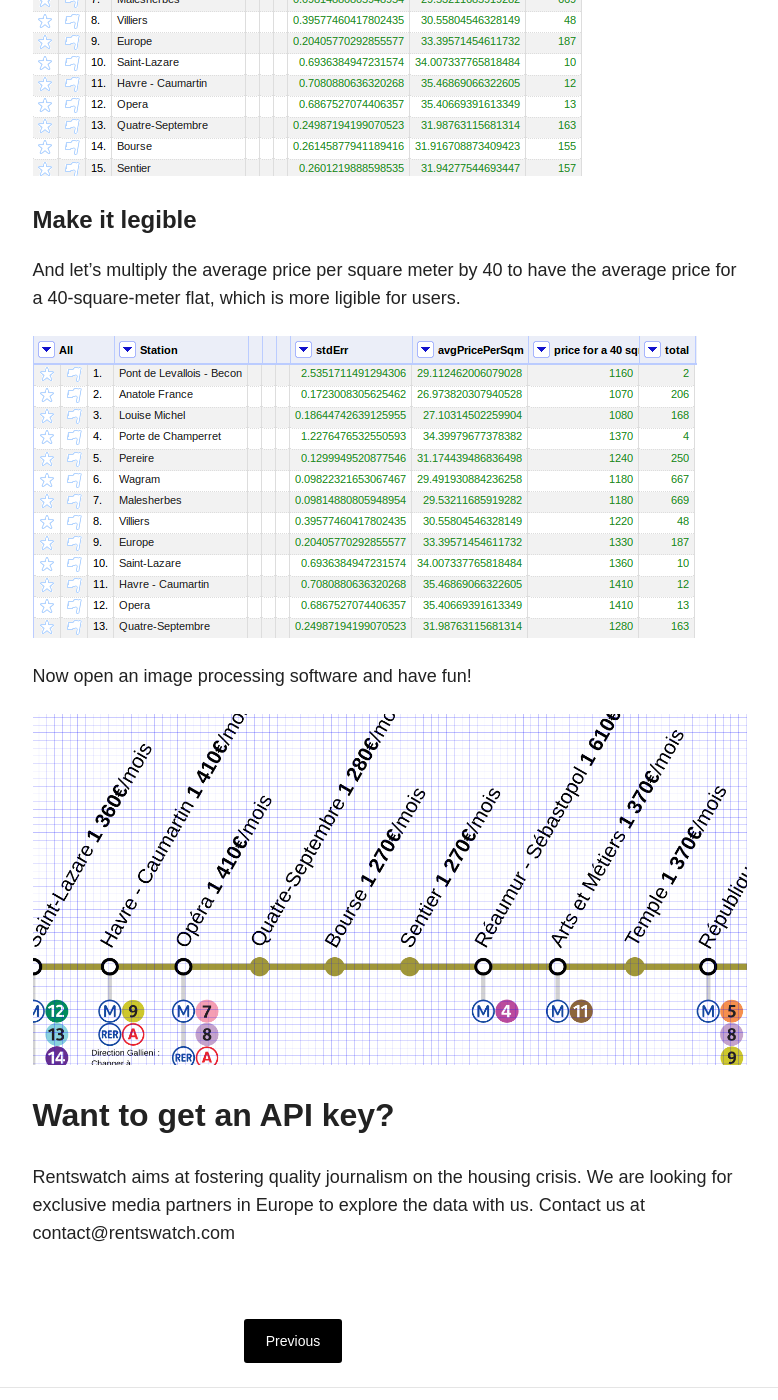
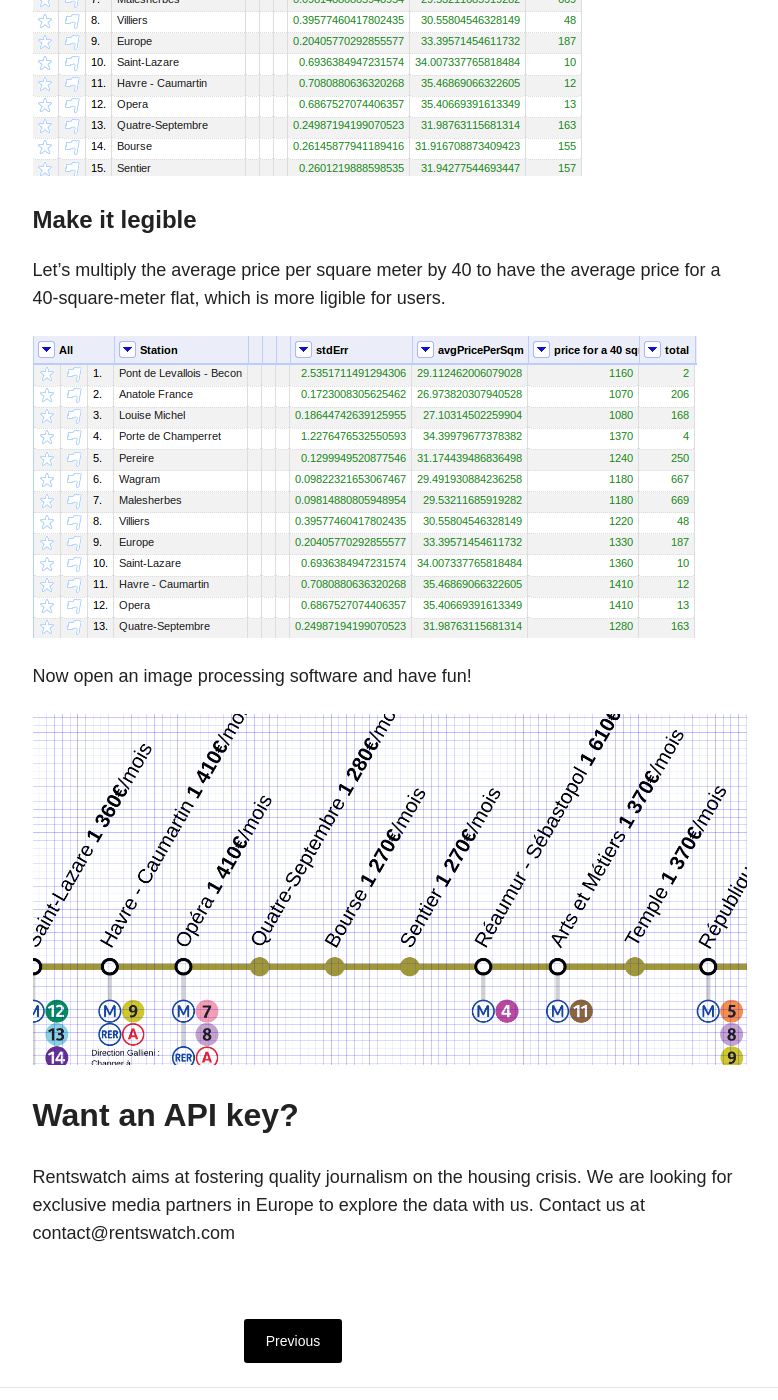
Before and after one commit to jplusplus/rentswatch-blog, a Jekyll site: the page built from _posts/2016-03-17-api.md, in a window 1280 px wide and 1400 px high, scrolled down 3171 px. Shown: the whole window, without its empty margins (347-1125 px from the left). Built offline with Jekyll 4.4.1, drawn with Linux system fonts in a browser that asks for light colours; nearby versions of some CDN libraries.

Commit message:
fixed typos

```diff
--- a/_posts/2016-03-17-api.md
+++ b/_posts/2016-03-17-api.md
@@ -48,7 +48,7 @@ Let's parse this data to get the average price for each station.
 
 #### Make it legible
 
-And let's multiply the average price per square meter by 40 to have the average price for a 40-square-meter flat, which is more ligible for users.
+Let's multiply the average price per square meter by 40 to have the average price for a 40-square-meter flat, which is more ligible for users.
 
 ![New column for a 40 sqm flat](../images/api-8.png)
 
@@ -56,6 +56,6 @@ Now open an image processing software and have fun!
 
 ![Mock metro plan for line 3](../images/api-9.png)
 
-## Want to get an API key?
+## Want an API key?
 
 Rentswatch aims at fostering quality journalism on the housing crisis. We are looking for exclusive media partners in Europe to explore the data with us. Contact us at contact@rentswatch.com
```
